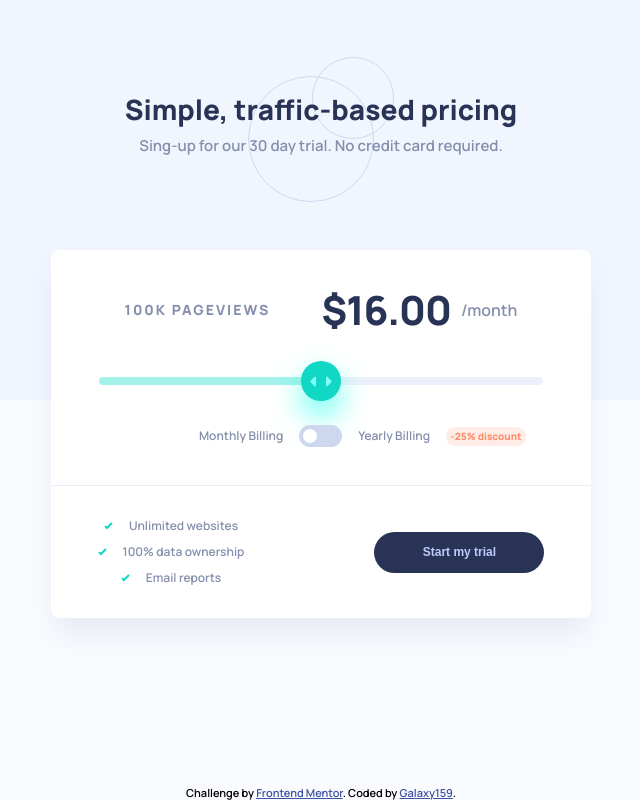
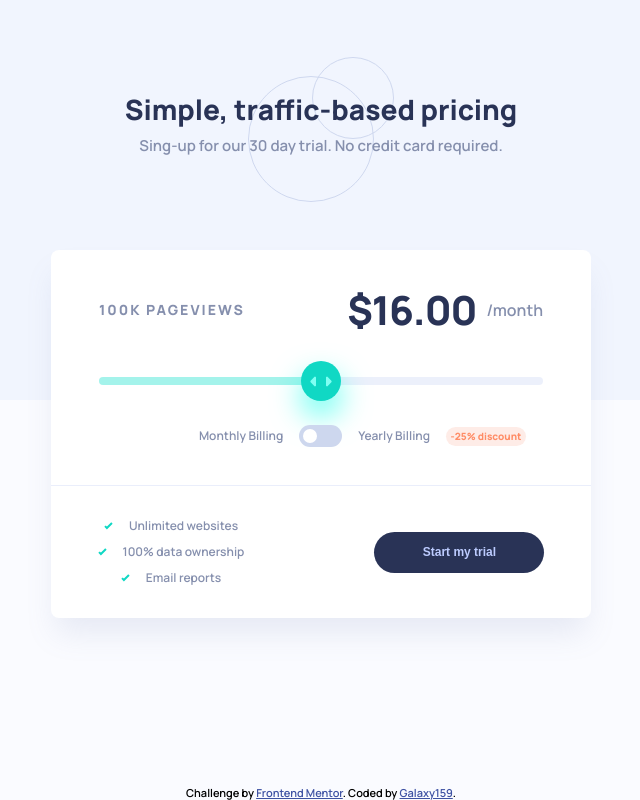
Before and after one commit to Galaxy159/Pricing-Component, a React (Create React App) app: page / in a window 1280 px wide. Shown: the whole page, without its empty margins (319-959 px from the left). Built offline with nearby package versions, Linux system fonts and the light colour scheme.

Commit message:
corrections

```diff
--- a/src/components/Component.js
+++ b/src/components/Component.js
@@ -5,7 +5,7 @@ import useMediaQuery from "./useMediaQuery";
 export default function Main() {
   const [rangeValue, setRangeValue] = useState("2");
   const [isYearly, setIsYearly] = useState(false);
-  const isDesktop = useMediaQuery("(min-width: 620px)");
+  const isDesktop = useMediaQuery("(min-width: 540px)");
 
   function handleSliderChange(event) {
     setRangeValue(event.target.value);
--- a/src/style/App.css
+++ b/src/style/App.css
@@ -21,16 +21,9 @@ p {
 }
 
 .container {
-  max-width: 37.5rem;
   margin: 0 auto;
   text-align: center;
 }
-@media (min-width: 540px) {
-  .container {
-    max-width: 100vw;
-  }
-}
-
 .header {
   height: 40rem;
   padding: 9rem 2.4rem;
@@ -103,6 +96,7 @@ p {
     line-height: 1.9rem;
     letter-spacing: 0.2rem;
     margin: 0;
+    justify-self: start;
   }
 }
 .component__data--price {
@@ -123,6 +117,7 @@ p {
     font-size: 1.6rem;
     line-height: 2.2rem;
     margin: 0;
+    justify-self: end;
   }
 }
 .component__data--price span {
--- a/src/style/scss/_base.scss
+++ b/src/style/scss/_base.scss
@@ -41,11 +41,9 @@ p {
 }
 
 .container {
-  max-width: 37.5rem;
   margin: 0 auto;
   text-align: center;
 
   @include respond(desktop) {
-    max-width: 100vw;
   }
 }
--- a/src/style/scss/_component.scss
+++ b/src/style/scss/_component.scss
@@ -31,6 +31,7 @@
         line-height: 1.9rem;
         letter-spacing: 0.2rem;
         margin: 0;
+        justify-self: start;
       }
     }
 
@@ -51,6 +52,7 @@
         font-size: 1.6rem;
         line-height: 2.2rem;
         margin: 0;
+        justify-self: end;
       }
       & span {
         color: $color-text-cta-background;
```
Also changed, not shown: 1 other file (tests, documents, lock files or other folders).
